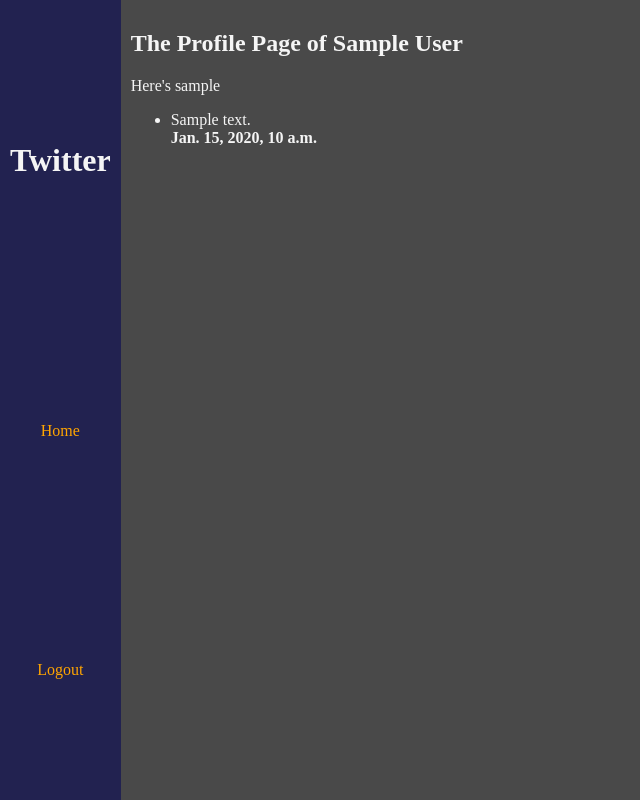
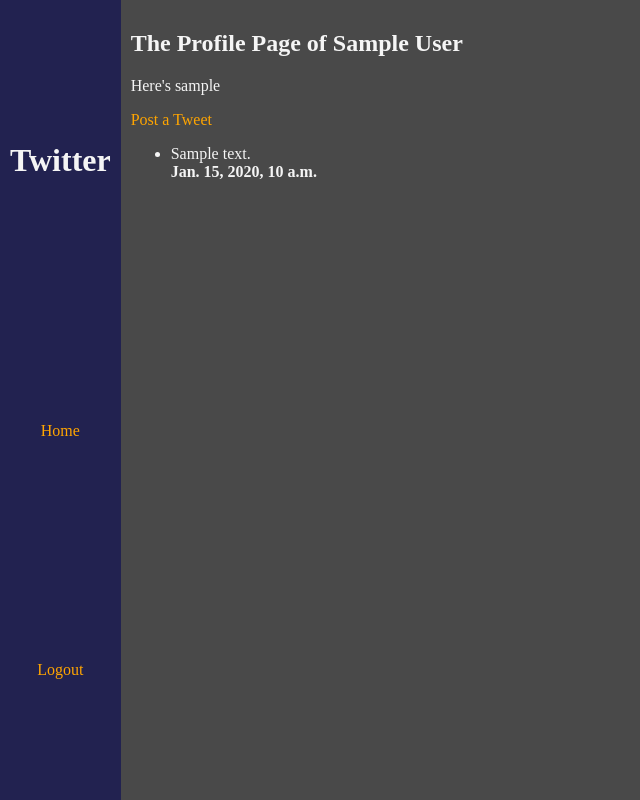
Before and after one commit to jeffsimp88/twitterclone, a Django app: a page that uses templates/user_page.html in a window 1280 px wide. Shown: the whole page, without its empty margins (0-640 px from the left). Run offline with Django 3.2, Linux system fonts and the light colour scheme; a user stored in the database is signed in; tables that the repository leaves empty hold one stand-in row (values such as "Sample post").

Commit message:
Added a conditional link to post a tweet

```diff
--- a/templates/user_page.html
+++ b/templates/user_page.html
@@ -1,6 +1,11 @@
 {% extends 'base.html' %}
 {% block content %}
 <p>Here's {{user.username}} </p>
+
+{% if request.user == user %}
+<a href="/posttweet">Post a Tweet</a>
+{% endif %}
+
 <ul>
     {% for tweet in tweets %}
 
```
